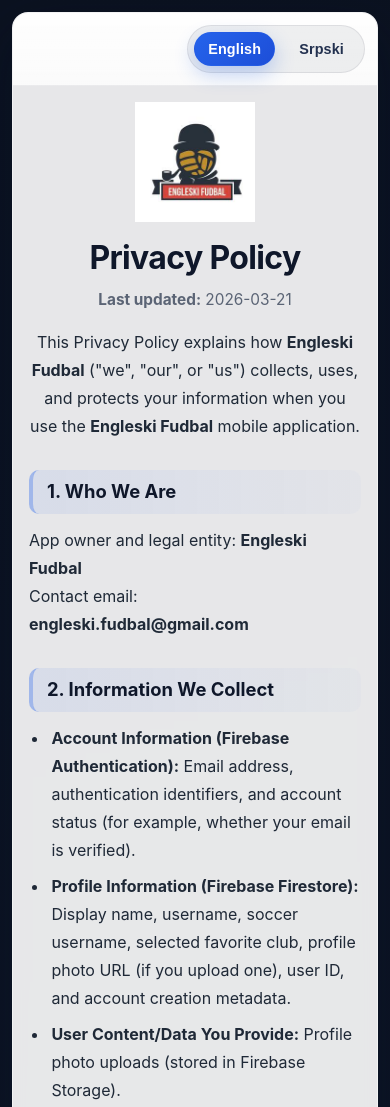
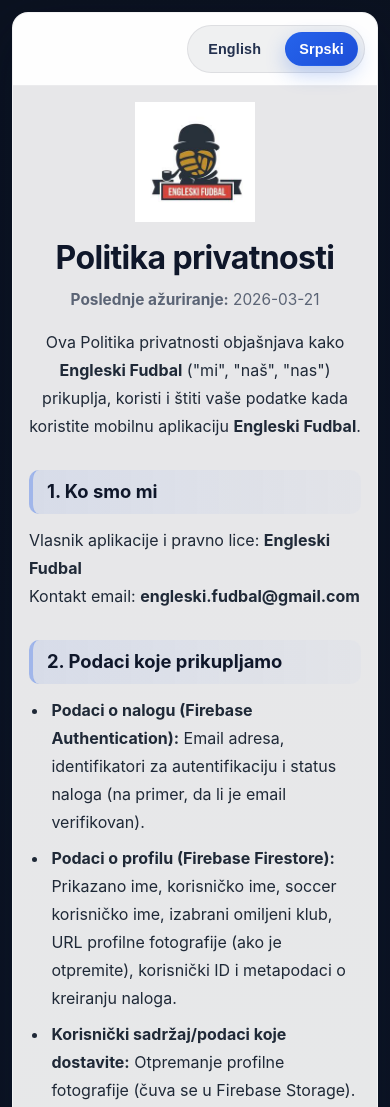
Before and after one commit to svilimonovicQA/engleski-fudbal-privacy-policy, a plain HTML site: page index.html in a window 390 px wide. Shown: the top 1107 px of the page. Drawn offline with Linux system fonts and the light colour scheme.

Commit message:
Optimize mobile rendering and set default language to Srpski on initial load; add visual fallbacks for reduced motion

```diff
--- a/index.html
+++ b/index.html
@@ -44,6 +44,7 @@
             transparent 55%
           ),
           linear-gradient(160deg, var(--bg-1), var(--bg-2));
+        background-attachment: fixed;
         min-height: 100vh;
         padding: clamp(18px, 3.5vw, 38px);
       }
@@ -202,14 +203,20 @@
       @media (max-width: 640px) {
         body {
           padding: 12px;
+          background: linear-gradient(160deg, var(--bg-1), var(--bg-2));
+          background-attachment: scroll;
         }
 
         .policy-shell {
           border-radius: 16px;
+          backdrop-filter: none;
+          -webkit-backdrop-filter: none;
         }
 
         .policy-header {
+          position: static;
           padding: 12px;
+          background: rgba(255, 255, 255, 0.96);
         }
 
         .policy-content {
@@ -219,6 +226,30 @@
         .lang-btn {
           padding: 8px 13px;
           font-size: 0.9rem;
+          transition:
+            background 0.15s ease,
+            color 0.15s ease;
+        }
+      }
+
+      @media (prefers-reduced-motion: reduce) {
+        * {
+          animation: none !important;
+          transition: none !important;
+          scroll-behavior: auto !important;
+        }
+
+        body {
+          background-attachment: scroll;
+        }
+
+        .policy-shell {
+          backdrop-filter: none;
+          -webkit-backdrop-filter: none;
+        }
+
+        .policy-header {
+          position: static;
         }
       }
     </style>
@@ -227,10 +258,10 @@
     <main class="policy-shell">
       <header class="policy-header">
         <div class="lang-switcher">
-          <button id="btn-en" class="lang-btn active" type="button">
-            English
+          <button id="btn-en" class="lang-btn" type="button">English</button>
+          <button id="btn-sr" class="lang-btn active" type="button">
+            Srpski
           </button>
-          <button id="btn-sr" class="lang-btn" type="button">Srpski</button>
         </div>
       </header>
 
@@ -661,6 +692,8 @@
       document
         .getElementById("btn-sr")
         .addEventListener("click", () => setLanguage("sr"));
+
+      setLanguage("sr");
     </script>
   </body>
 </html>
```
Also changed, not shown: 1 other file.
